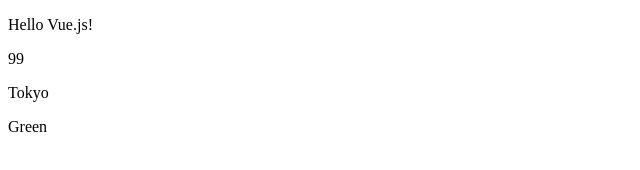
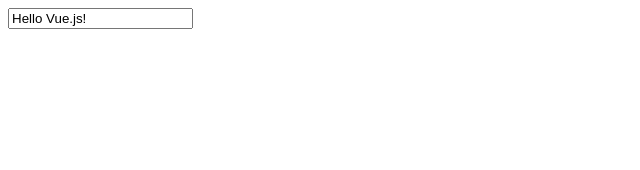
Before and after one commit to MakMemEng/MyVue, a plain HTML site: page HelloWorld/index.html in a window 1280 px wide. Shown: the whole page, without its empty margins (0-640 px from the left). Drawn offline with nearby package versions, Linux system fonts and the light colour scheme.

Commit message:
属性へのデータバインディング

```diff
--- a/HelloWorld/index.html
+++ b/HelloWorld/index.html
@@ -9,10 +9,8 @@
 </head>
 <body>
   <div id="app">
-    <p>{{ message }}</p>
-    <p>{{ count }}</p>
-    <p>{{ user.prefecture }}</p>
-    <p>{{ colors[1] }}</p>
+    <input type="text" v-bind:value="message">
+    <!--属性の値に{{ message }}は使えない-->
   </div>
   <script src="https://unpkg.com/vue@3.1.5"></script>
   <script src="js/main.js"></script>
```
